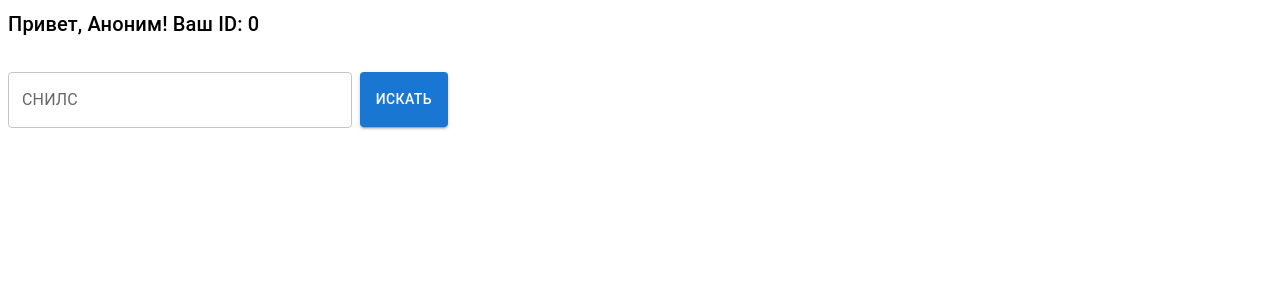
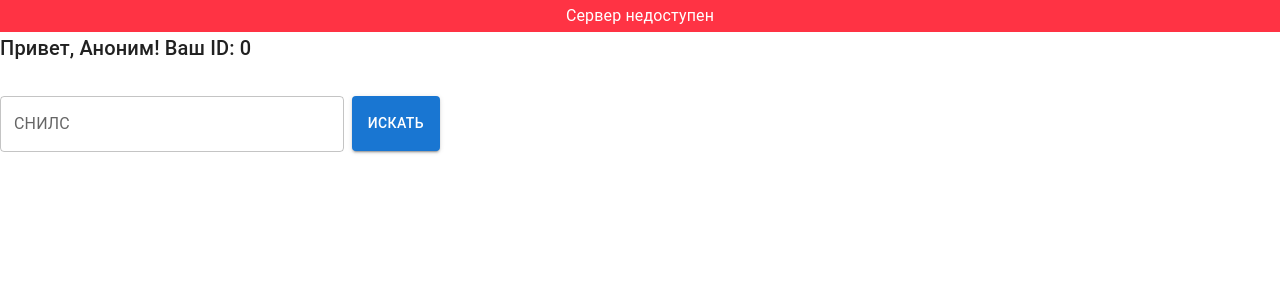
Before and after one commit to oleg-medovikov/form_60, a React (Vite) app in the folder web/: page / in a window 1280 px wide. Shown: the top 300 px of the page. Built offline with nearby package versions, Linux system fonts and the light colour scheme; no server answers.

Commit message:
Add AppError context, component

```diff
--- a/web/src/App.tsx
+++ b/web/src/App.tsx
@@ -1,11 +1,18 @@
 import { Route, Routes } from 'react-router-dom';
+import Box from '@mui/material/Box';
+import CssBaseline from '@mui/material/CssBaseline';
 
 import { PatientSearch } from '@pages/PatientSearch';
+import { AppError } from '@components/AppError/AppError';
 
 const App = () => (
-  <Routes>
-    <Route path="/" element={<PatientSearch />} />
-  </Routes>
+  <Box sx={{ display: 'flex', flexDirection: 'column', minHeight: '100vh' }}>
+    <CssBaseline />
+    <AppError />
+    <Routes>
+      <Route path="/" element={<PatientSearch />} />
+    </Routes>
+  </Box>
 );
 
 export default App;
--- /dev/null
+++ b/web/src/components/AppError/AppError.tsx
@@ -0,0 +1,18 @@
+import Box from '@mui/material/Box';
+import Container from '@mui/material/Container';
+
+import { useAppError } from '@hooks/useAppError';
+
+type Props = {};
+
+const AppError: React.FC<Props> = () => {
+  const { errorMessage } = useAppError();
+
+  return errorMessage !== '' ? (
+    <Box sx={{ bgcolor: '#f34', color: '#fff' }}>
+      <Container sx={{ py: 0.5, textAlign: 'center' }}>{errorMessage}</Container>
+    </Box>
+  ) : null;
+};
+
+export { AppError };
--- /dev/null
+++ b/web/src/hooks/useAppError.ts
@@ -0,0 +1,5 @@
+import { useContext } from "react";
+
+import { AppErrorContext } from "@providers/AppErrorProvider";
+
+export const useAppError = () => useContext(AppErrorContext)
--- a/web/src/hooks/useUser.ts
+++ b/web/src/hooks/useUser.ts
@@ -1,4 +1,5 @@
 import { useEffect, useState } from 'react';
+import { useAppError } from './useAppError';
 
 type User = {
   id: string;
@@ -7,6 +8,7 @@ type User = {
 
 export const useUser = (uid: string) => {
   const [user, setUser] = useState<User>({ id: '0', fio: 'Аноним' });
+  const { setErrorMessage } = useAppError();
 
   useEffect(() => {
     const fetchUser = async () => {
@@ -14,8 +16,8 @@ export const useUser = (uid: string) => {
         const res = await fetch(`https://медовиков.рф:8443/users/${uid}`);
         const { user_id: id, first_name: firstName, second_name: secondName } = await res.json();
         setUser({ id, fio: `${firstName} ${secondName}` });
-      } catch (err) {
-        setUser({ id: '0', fio: 'Аноним' });
+      } catch {
+        setErrorMessage('Сервер недоступен');
       }
     };
 
--- a/web/src/main.tsx
+++ b/web/src/main.tsx
@@ -1,13 +1,17 @@
 import React from 'react';
 import ReactDOM from 'react-dom';
 import { BrowserRouter } from 'react-router-dom';
+
+import { AppErrorProvider } from '@providers/AppErrorProvider';
 
 import App from './App';
 
 ReactDOM.render(
   <React.StrictMode>
     <BrowserRouter>
-      <App />
+      <AppErrorProvider>
+        <App />
+      </AppErrorProvider>
     </BrowserRouter>
   </React.StrictMode>,
   document.getElementById('root')
--- /dev/null
+++ b/web/src/providers/AppErrorProvider.tsx
@@ -0,0 +1,22 @@
+import React, { createContext, useMemo, useState } from 'react';
+
+type AppErrorState = {
+  errorMessage: string;
+  setErrorMessage: (message: string) => void;
+};
+
+const initialValue: AppErrorState = {
+  errorMessage: '',
+  setErrorMessage: () => null,
+};
+
+const AppErrorContext = createContext<AppErrorState>(initialValue);
+
+const AppErrorProvider: React.FC = ({ children }) => {
+  const [errorMessage, setErrorMessage] = useState('');
+  const memeValue = useMemo(() => ({ errorMessage, setErrorMessage }), [errorMessage]);
+
+  return <AppErrorContext.Provider value={memeValue}>{children}</AppErrorContext.Provider>;
+};
+
+export { AppErrorContext, AppErrorProvider };
--- a/web/tsconfig.json
+++ b/web/tsconfig.json
@@ -23,6 +23,7 @@
       "@components/*": ["src/components/*"],
       "@hooks/*": ["src/hooks/*"],
       "@pages/*": ["src/pages/*"],
+      "@providers/*": ["src/providers/*"],
       "@utils/*": ["src/utils/*"]
     }
   },
--- a/web/vite.config.ts
+++ b/web/vite.config.ts
@@ -10,6 +10,7 @@ export default defineConfig({
       '@components': path.join(__dirname, 'src/components'),
       '@hooks': path.join(__dirname, 'src/hooks'),
       '@pages': path.join(__dirname, 'src/pages'),
+      '@providers': path.join(__dirname, 'src/providers'),
       '@utils': path.join(__dirname, 'src/utils'),
     },
   },
```
